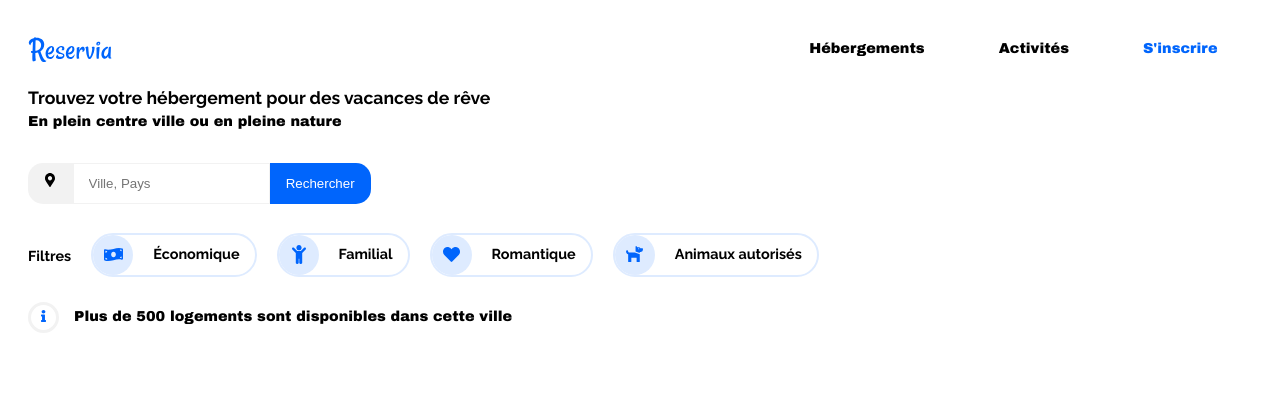
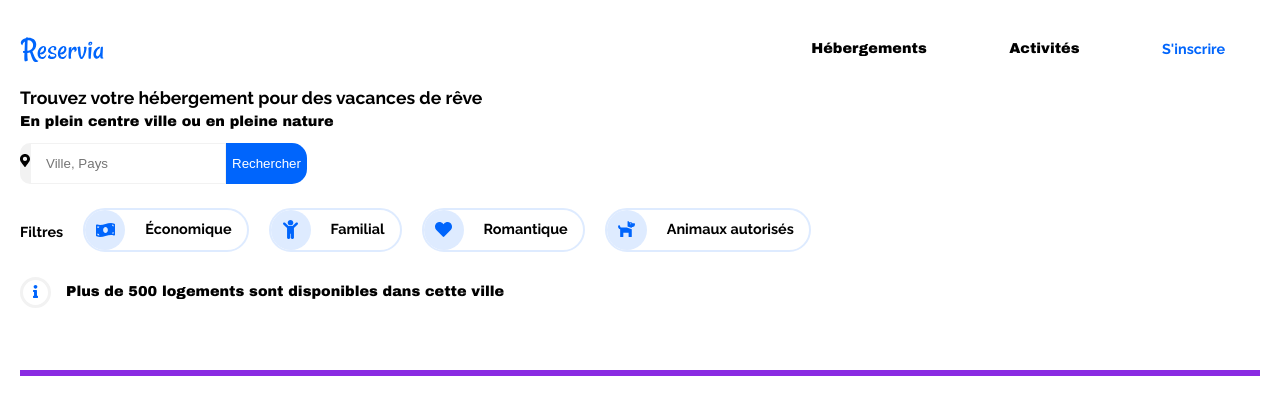
Before and after one commit to toops61/StephaneMaulave_2_29032021, a plain HTML site: page index.html in a window 1280 px wide. Drawn offline with Linux system fonts and the light colour scheme; a web font is replaced by a local one.

Commit message:
corrections header

```diff
--- a/style.css
+++ b/style.css
@@ -9,7 +9,7 @@
 }
 
 body {
-    margin-top: 0;
+    margin: 0 20px;
     font-family: 'Raleway', "Arial Black", Arial, Verdana, sans-serif;
 }
 
@@ -34,7 +34,7 @@ a {
 
 header {
     position: relative;
-    margin: 0 20px;
+    margin-bottom: 20px;
     height: 350px;
 }
 
@@ -53,7 +53,7 @@ header {
 }
 
 .menu_ancres li:last-child {
-    font-weight: bold;
+    font-family: 'Raleway Bold';
 }
 
 .menu_ancres li {
@@ -65,6 +65,7 @@ header {
 
 .menu_ancres li:hover {
     border-top: 3px solid #0065FC;
+    padding-top: 37px;
 }
 
 .menu_ancres a:hover {
@@ -74,7 +75,6 @@ header {
 .header_side {
     position: absolute;
     margin-top: 30px;
-    width: 80%;
     height: 90%;
     display: flex;
     flex-direction: column;
@@ -83,7 +83,6 @@ header {
 /* reservia description */
 .presentation {
     height: auto;
-    margin-bottom: 2%;
 }
 
 .presentation img {
@@ -166,7 +165,7 @@ header {
 }
 
 #kid {
-    width: 35%;
+    width: 36%;
     margin-top: 25%;
 }
 
@@ -182,6 +181,7 @@ header {
 /* infos */
 .info-bar {
     display: flex;
+    margin-bottom: 20px;
 }
 
 .info-bulle {
@@ -197,3 +197,10 @@ header {
     height: 50%;
     margin-top: 20%;
 }
+
+/* Main section with "hébergements" */
+main {
+    position: relative;
+    display: flex;
+    border: solid blueviolet;
+}
```
